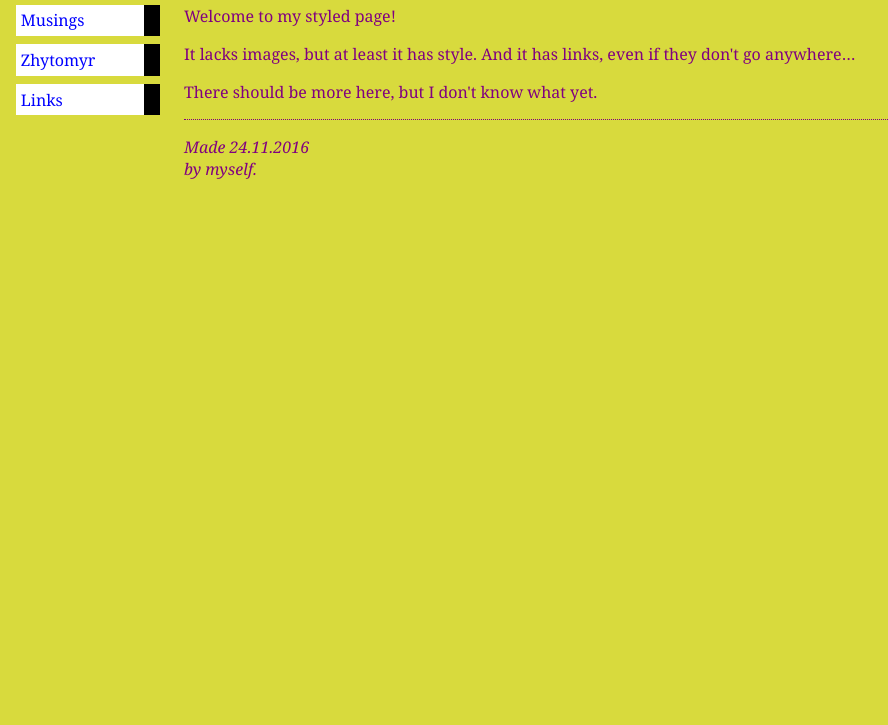
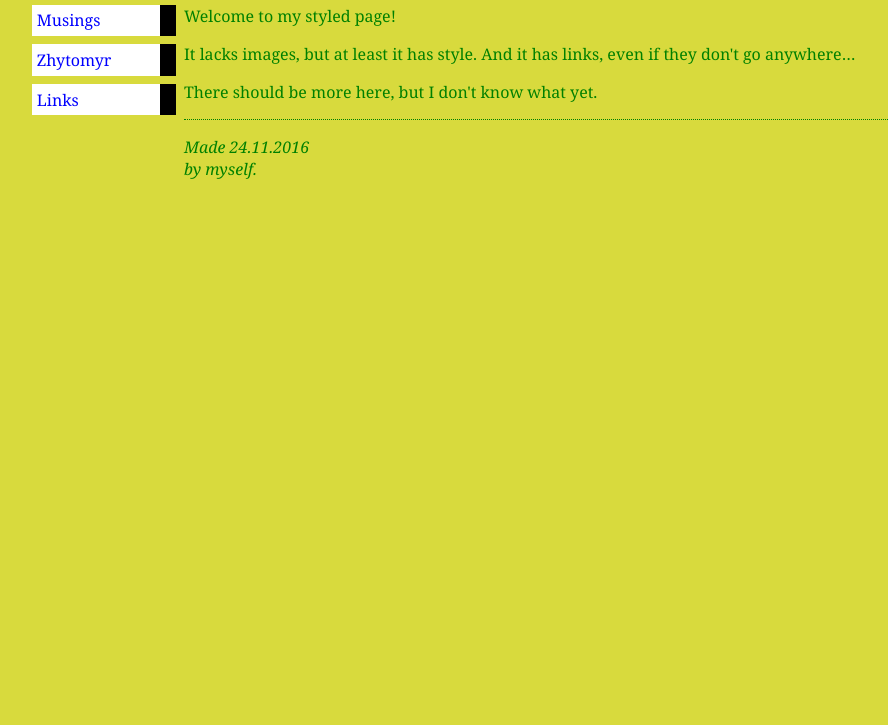
Before and after one commit to AnnaBevziuk/SimpleSite, a plain HTML site: page index.html in a window 1280 px wide. Shown: the part 75-800 px from the top of the page, without its empty margins (0-888 px from the left). Drawn offline with Linux system fonts and the light colour scheme.

Commit message:
Змінено розміри та колір

```diff
--- a/style.css
+++ b/style.css
@@ -2,7 +2,7 @@ body {
   padding-left: 11em;
   font-family: Georgia, "Times New Roman",
         Times, serif;
-  color: purple;
+  color: green;
   background-color: #d8da3d }
 ul.navbar {
   list-style-type: none;
@@ -10,7 +10,7 @@ ul.navbar {
   margin: 0;
   position: absolute;
   top: 2em;
-  left: 1em;
+  left: 2em;
   width: 9em }
 h1 {
   font-family: Helvetica, Geneva, Arial,
@@ -25,7 +25,7 @@ ul.navbar a {
 a:link {
   color: blue }
 a:visited {
-  color: purple }
+  color: green }
 address {
   margin-top: 1em;
   padding-top: 1em;
```
